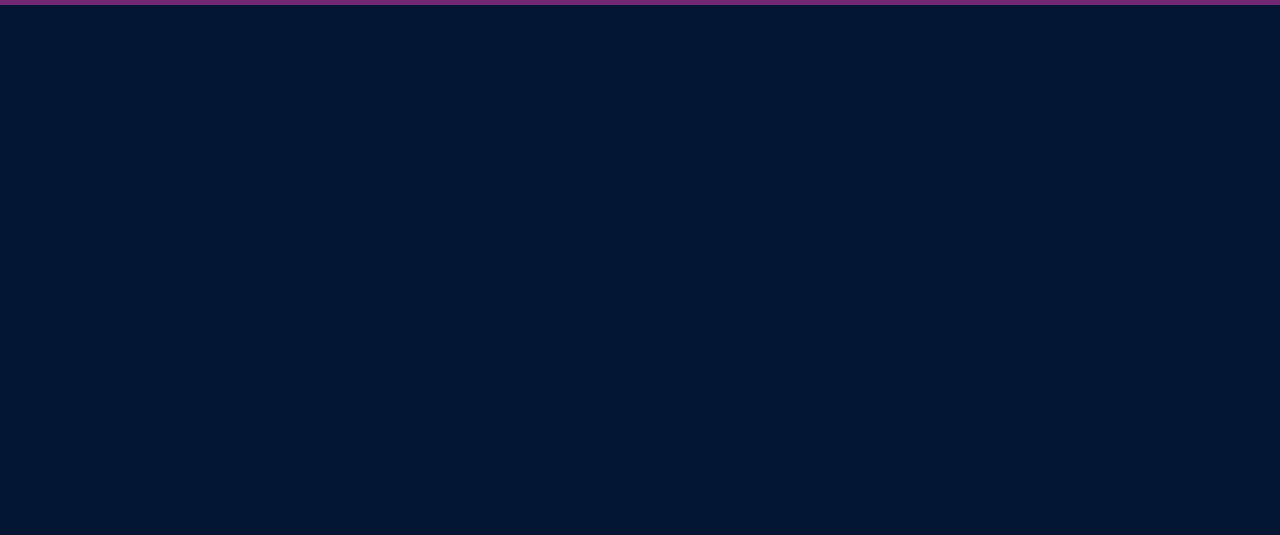
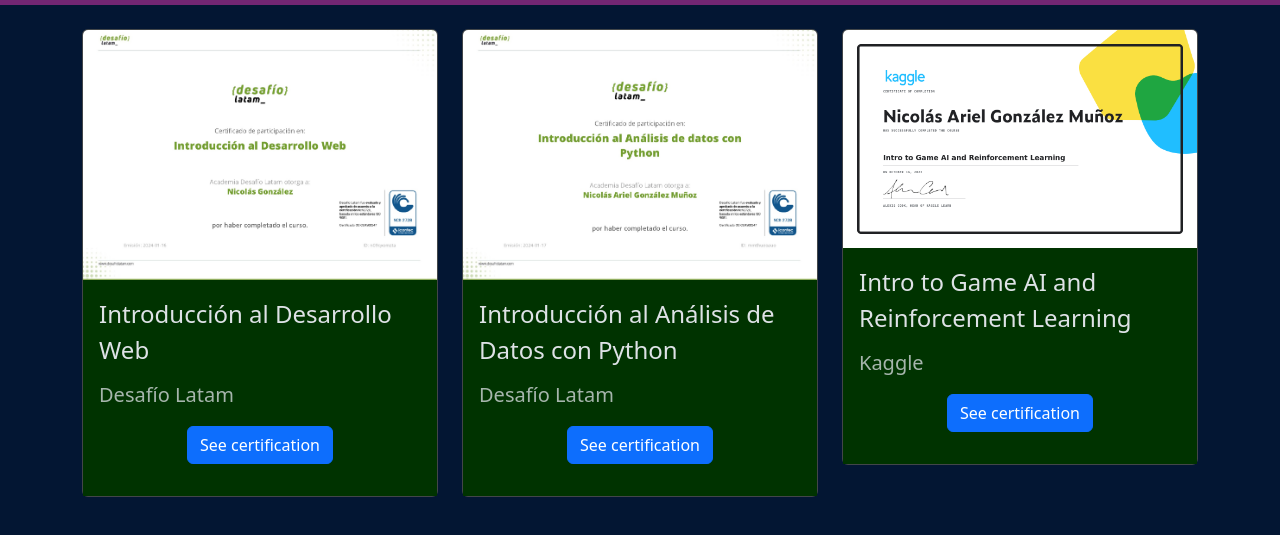
Before and after one commit to nicolasgonzalezmunoz/Personal-Web-Site, a plain HTML site: page certifications.html in a window 1280 px wide. Shown: the part 63-598 px from the top of the page. Drawn offline with nearby package versions, Linux system fonts and the light colour scheme.

Commit message:
'certifications' tab updated

```diff
--- a/certifications.html
+++ b/certifications.html
@@ -59,5 +59,50 @@
         </div>
     </nav>
     <!--Main body-->
+    <main>
+        <section class="container justify-content-center my-4">
+            <div class="row">
+                <div class="col-12 col-lg-4">
+                    <div class="card">
+                        <a href="https://cursos.desafiolatam.com/certificates/n09qxomzta" target="_blank">
+                            <img src="assets/imgs/intro-webdev-desafio-latam-cert.jpg" alt="Introducción al Desarrollo Web Desafío Latam Certification" class="card-img-top">
+                        </a>
+                        <div class="card-body bg-dark-green">
+                            <p class="card-title fs-4">Introducción al Desarrollo Web<p>
+                            <p class="card-subtitle text-body-secondary fs-5 mb-2">Desafío Latam</p>
+                            <p class="card-text"></p>
+                            <p class="text-center"><a href="https://cursos.desafiolatam.com/certificates/n09qxomzta" target="_blank" class="btn btn-primary">See certification</a></p>
+                        </div>
+                    </div>
+                </div>
+                <div class="col-12 col-lg-4">
+                    <div class="card">
+                        <a href="https://cursos.desafiolatam.com/certificates/mmthueoauo" target="_blank">
+                            <img src="assets/imgs/intro-data-desafio-latam-cert.jpg" alt="Introducción al Análisis de Datos Desafío Latam Certification" class="card-img-top">
+                        </a>
+                        <div class="card-body bg-dark-green">
+                            <p class="card-title fs-4">Introducción al Análisis de Datos con Python<p>
+                            <p class="card-subtitle text-body-secondary fs-5 mb-2">Desafío Latam</p>
+                            <p class="card-text"></p>
+                            <p class="text-center"><a href="https://cursos.desafiolatam.com/certificates/mmthueoauo" target="_blank" class="btn btn-primary">See certification</a></p>
+                        </div>
+                    </div>
+                </div>
+                <div class="col-12 col-lg-4">
+                    <div class="card">
+                        <a href="https://www.kaggle.com/learn/certification/nicolasgonzalezmunoz/intro-to-game-ai-and-reinforcement-learning" target="_blank">
+                            <img src="assets/imgs/intro-game-kaggle.png" alt="Intro to Game AI and Reinforcement Learning Kaggle Certification" class="card-img-top">
+                        </a>
+                        <div class="card-body bg-dark-green">
+                            <p class="card-title fs-4">Intro to Game AI and Reinforcement Learning<p>
+                            <p class="card-subtitle text-body-secondary fs-5 mb-2">Kaggle</p>
+                            <p class="card-text"></p>
+                            <p class="text-center"><a href="https://www.kaggle.com/learn/certification/nicolasgonzalezmunoz/intro-to-game-ai-and-reinforcement-learning" target="_blank" class="btn btn-primary">See certification</a></p>
+                        </div>
+                    </div>
+                </div>
+            </div>
+        </section>
+    </main>
 </body>
 </html>
```
Also changed, not shown: assets/imgs/intro-data-desafio-latam-cert.jpg (added), assets/imgs/intro-game-kaggle.png (added), assets/imgs/intro-webdev-desafio-latam-cert.jpg (added).
